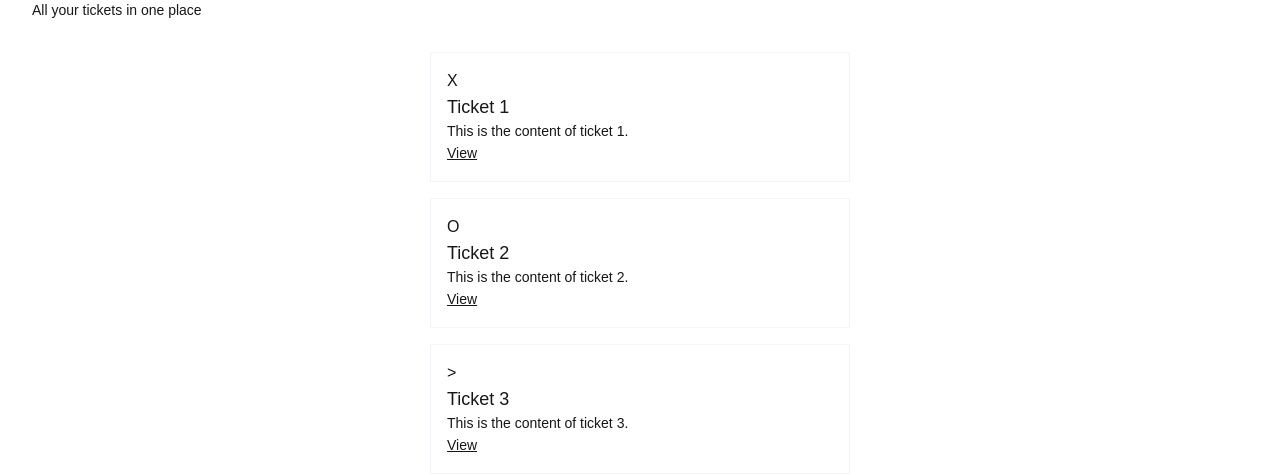
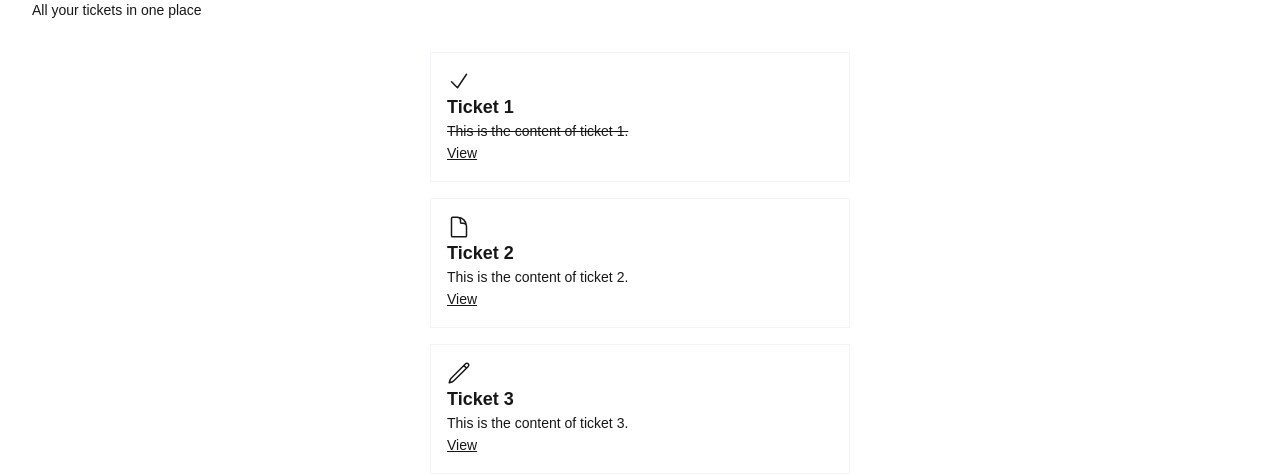
Before and after one commit to cepoumian/ticket-bounty, a Next.js app: page /tickets in a window 1280 px wide. Shown: the part 132-607 px from the top of the page. Built offline with nearby package versions, Linux system fonts and the light colour scheme.

Commit message:
Create icon components for ticket status

```diff
--- a/src/app/tickets/page.tsx
+++ b/src/app/tickets/page.tsx
@@ -1,11 +1,13 @@
+import clsx from "clsx";
 import Link from "next/link";
+import { CheckIcon, DocumentIcon, PencilIcon } from "@/components/icons";
 import { initialTickets } from "@/data";
 import { ticketPath } from "@/paths";
 
 const TICKET_ICONS = {
-  OPEN: "O",
-  DONE: "X",
-  IN_PROGRESS: ">",
+  OPEN: <DocumentIcon />,
+  IN_PROGRESS: <PencilIcon />,
+  DONE: <CheckIcon />,
 };
 
 const TicketsPage = () => {
@@ -18,15 +20,21 @@
         </p>
       </div>
 
-      <div className="flex flex-1 flex-col items-center gap-y-4">
+      <div className="animate-fade-from-top flex flex-1 flex-col items-center gap-y-4">
         {initialTickets.map((ticket) => (
           <div
             key={ticket.id}
             className="w-full max-w-[420px] gap-y-4 border border-slate-100 p-4"
           >
             <div>{TICKET_ICONS[ticket.status]}</div>
-            <h2 className="truncate text-lg">{ticket.title}</h2>
-            <p className="truncate text-sm">{ticket.content}</p>
+            <h3 className="truncate text-lg font-bold">{ticket.title}</h3>
+            <p
+              className={clsx("truncate text-sm", {
+                "line-through": ticket.status === "DONE",
+              })}
+            >
+              {ticket.content}
+            </p>
             <Link href={ticketPath(ticket.id)} className="text-sm underline">
               View
             </Link>
--- /dev/null
+++ b/src/components/icons.tsx
@@ -0,0 +1,50 @@
+export const CheckIcon = () => (
+  <svg
+    xmlns="http://www.w3.org/2000/svg"
+    fill="none"
+    viewBox="0 0 24 24"
+    strokeWidth={1.5}
+    stroke="currentColor"
+    className="size-6"
+  >
+    <path
+      strokeLinecap="round"
+      strokeLinejoin="round"
+      d="m4.5 12.75 6 6 9-13.5"
+    />
+  </svg>
+);
+
+export const PencilIcon = () => (
+  <svg
+    xmlns="http://www.w3.org/2000/svg"
+    fill="none"
+    viewBox="0 0 24 24"
+    strokeWidth={1.5}
+    stroke="currentColor"
+    className="size-6"
+  >
+    <path
+      strokeLinecap="round"
+      strokeLinejoin="round"
+      d="m16.862 4.487 1.687-1.688a1.875 1.875 0 1 1 2.652 2.652L6.832 19.82a4.5 4.5 0 0 1-1.897 1.13l-2.685.8.8-2.685a4.5 4.5 0 0 1 1.13-1.897L16.863 4.487Zm0 0L19.5 7.125"
+    />
+  </svg>
+);
+
+export const DocumentIcon = () => (
+  <svg
+    xmlns="http://www.w3.org/2000/svg"
+    fill="none"
+    viewBox="0 0 24 24"
+    strokeWidth={1.5}
+    stroke="currentColor"
+    className="size-6"
+  >
+    <path
+      strokeLinecap="round"
+      strokeLinejoin="round"
+      d="M19.5 14.25v-2.625a3.375 3.375 0 0 0-3.375-3.375h-1.5A1.125 1.125 0 0 1 13.5 7.125v-1.5a3.375 3.375 0 0 0-3.375-3.375H8.25m2.25 0H5.625c-.621 0-1.125.504-1.125 1.125v17.25c0 .621.504 1.125 1.125 1.125h12.75c.621 0 1.125-.504 1.125-1.125V11.25a9 9 0 0 0-9-9Z"
+    />
+  </svg>
+);
```
